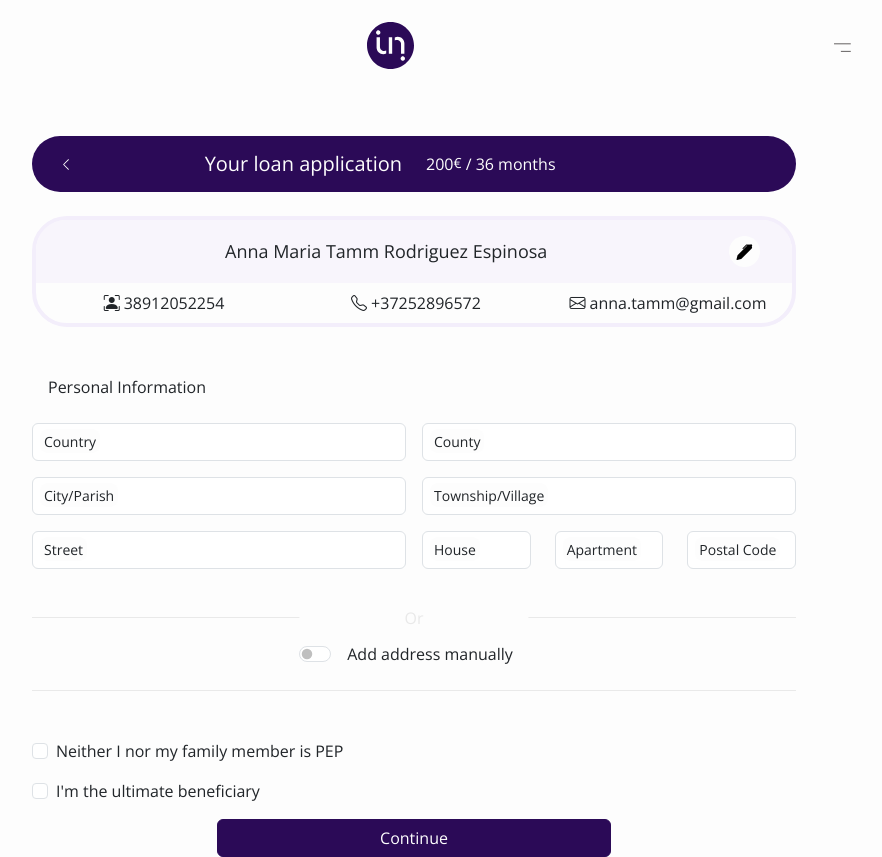
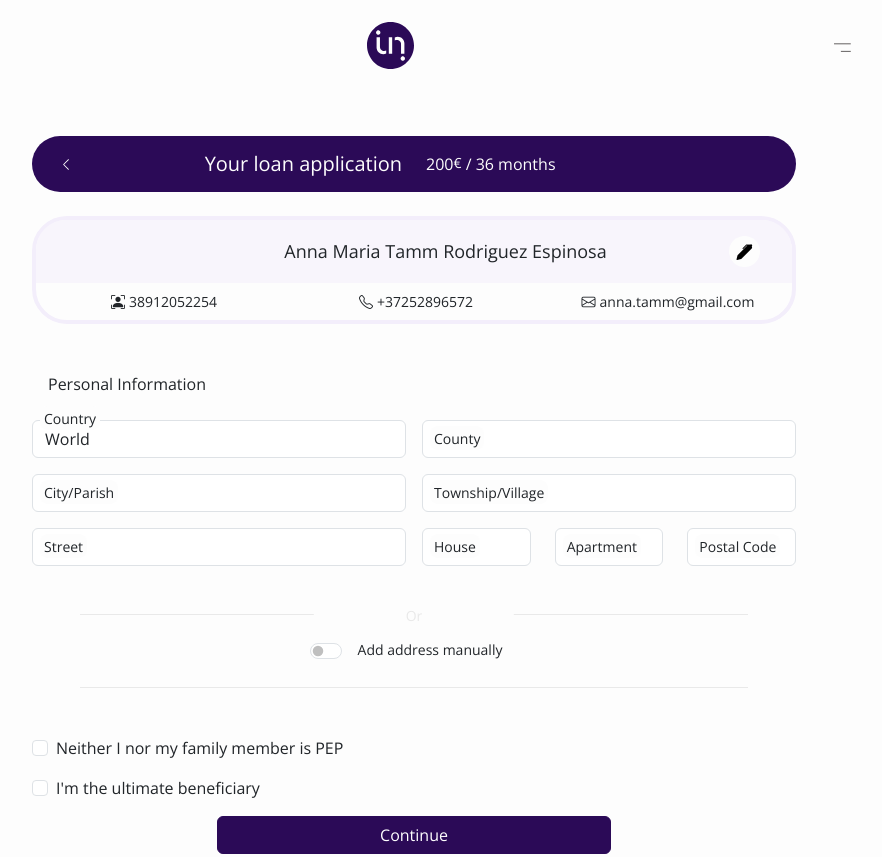
Before and after one commit to dudeDeni/inbank-test, a Vue app: page / in a window 1280 px wide. Shown: the whole page, without its empty margins (226-1108 px from the left). Built offline with nearby package versions, Linux system fonts and the light colour scheme.

Commit message:
manual form event handling

```diff
--- a/src/components/CheckboxManual.vue
+++ b/src/components/CheckboxManual.vue
@@ -1,9 +1,11 @@
 <template>
-  <div class="d-flex justify-content-center border-top border-bottom border-greyLight position-relative text-center my-5">
-    <div class="d-flex text-center justify-content-center position-absolute top-0 start-50 translate-middle bg-textWhite text-greyLight" style="width: 30%;">Or</div>
-    <div class="my-4 form-check form-switch d-flex">
-      <input class="form-check-input d-flex" type="checkbox" role="switch" id="flexSwitchCheckDefault" @input="checkboxToggle($event)">
-      <label class="form-check-label d-flex mx-3" for="flexSwitchCheckDefault">Add address manually</label>
+  <div class="px-5">
+    <div class="d-flex justify-content-center border-top border-bottom border-greyLight position-relative text-center my-5">
+      <div class="d-flex text-center justify-content-center position-absolute fs-6 top-0 start-50 translate-middle bg-textWhite text-greyLight" style="width: 30%;">Or</div>
+      <div class="my-4 form-check form-switch d-flex">
+        <input class="form-check-input d-flex" type="checkbox" role="switch" id="flexSwitchCheckDefault" @input="checkboxToggle($event)">
+        <label class="form-check-label d-flex mx-3 fs-6" for="flexSwitchCheckDefault">Add address manually</label>
+      </div>
     </div>
   </div>
 </template>
--- a/src/components/LoanCarousel.vue
+++ b/src/components/LoanCarousel.vue
@@ -9,7 +9,7 @@
           </button>
           <div class="row align-items-center m-0 px-0">
             <div class="col-6 d-flex justify-content-end">
-              <label class="fw-light lh-lg fs-5">Your loan application</label>
+              <div class="fw-light lh-lg fs-5">Your loan application</div>
             </div>
             <div class="col">
               <div class="fw-lighter d-flex">{{selectedAmount}}<span class="" style="font-size: 14px;">€</span>&nbsp;/<span class="fw-lighter">&nbsp;{{selectedMonths}}&nbsp;months</span></div>
@@ -22,7 +22,7 @@
             <div class="col-4 p-0">
               <div class="fw-light lh-base fs-6 row text-end">
                 <div class="col-5 px-0 position-relative">
-                  <label class="fw-light lh-base fs-6 d-flex align-items-center justify-content-end">Amount</label>
+                  <div class="fw-light lh-base fs-6 d-flex align-items-center justify-content-end">Amount</div>
                   <span v-show="hasError" class="text-danger position-absolute w-100 bottom-20 start-0" style="font-size: 10px;">Out of range</span>
                   <span v-show="rangeAmount" class="text-textWhite position-absolute w-100 bottom-20 start-0" style="font-size: 10px;">200 - 10 000 €</span>
                 </div>
@@ -58,10 +58,10 @@
             </div>
             <div class="col-3 p-0">
               <div class="fw-light lh-base fs-6 row text-end">
-                <label class="col-5 fw-light lh-base fs-6 d-flex align-items-center">Duration</label>
+                <label for="duration" class="col-5 fw-light lh-base fs-6 d-flex align-items-center">Duration</label>
                 <div class="btn-group col-6 offset-1 p-0">
                   <div class="row p-0">
-                    <input type="text" v-model="selectedMonths" id="amount" class="col form-control bg-transparent border-0 border-bottom border-textWhite text-textWhite p-0 rounded-0" style="width: 20px;">
+                    <input type="text" v-model="selectedMonths" id="duration" class="col form-control bg-transparent border-0 border-bottom border-textWhite text-textWhite p-0 rounded-0" style="width: 20px;">
                     <div class="col border-bottom border-textWhite p-0">months</div>
                   </div>
                   <div class="mx-2 dropdown-toggle-split" data-bs-toggle="dropdown" aria-expanded="false"><i class="bi-chevron-down"></i></div>
@@ -79,7 +79,7 @@
             </div>
             <div class="col-4 p-0">
               <div class="row p-0 m-0 bg-secondary rounded-pill ">
-                <label class="col-6 offset-1 p-0 fw-light lh-base fs-6 d-flex justify-content-center align-items-center">Monthly Payment</label>
+                <div class="col-6 offset-1 p-0 fw-light lh-base fs-6 d-flex justify-content-center align-items-center">Monthly Payment</div>
                 <div class="col offset-1 p-0 d-flex align-items-center fs-5">{{ monthlyPayment }}<span style="font-size: 14px;">€</span></div>
               </div>
             </div>
--- a/src/components/LoanForm.vue
+++ b/src/components/LoanForm.vue
@@ -2,13 +2,24 @@
   <div class="loan-form">
     <!-- Form starts here -->
     <form @submit.prevent="submitForm">
+      <!-- Loan amount and duration -->
       <LoanCarousel />
       <!-- User information display -->
       <UserInfoAccordion />
 
       <!-- Personal information section -->
-      <label class="mb-4 mx-3">Personal Information</label>
-      <ManualForm />
+      <div class="mb-4 mx-3">Personal Information</div>
+      <ManualForm
+        :country="formData.country"
+        :city="formData.city"
+        :county="formData.county"
+        :town-ship="formData.townShip"
+        :street="formData.street"
+        :house="formData.house"
+        :apartment="formData.apartment"
+        :postal-code="formData.postalCode"
+        @update="updateFields($event)"
+      />
       <!-- <OptionForm /> -->
 
       <CheckboxManual @check-manually="toggleManualFields"/>
@@ -40,22 +51,27 @@ import { ref } from 'vue'
 import OptionForm from './forms/OptionForm.vue';
 
 const formData = ref({
-  country: '',
-  city: '',
-  county: '',
-  street: '',
-  house: '',
-  apartment: '',
-  postalCode: '',
-  manualAddress: '',
-  pepCheck: '',
-  beneficiaryCheck: ''
+  country: 'World',
+  city: null,
+  county: null,
+  townShip: null,
+  street: null,
+  house: null,
+  apartment: null,
+  postalCode: null,
+  manualAddress: null,
+  pepCheck: null,
+  beneficiaryCheck: null
 })
 
 const isFormManual = ref(false);
 
 const toggleManualFields = (isChecked) => {
   isFormManual.value = isChecked
+}
+
+const updateFields = (payload) => {
+  formData.value[payload.target] = payload.value
 }
 
 </script>
--- a/src/components/UserInfoAccordion.vue
+++ b/src/components/UserInfoAccordion.vue
@@ -20,13 +20,13 @@
       </div>
       <div v-else="!formEdit" class="border border-4 border-light" style="border-radius: 35px">
         <div class="py-3 d-flex justify-content-between align-items-center bg-info" style="border-radius: 30px 30px 0px 0px;">
-          <div class="col-6 offset-3" style="font-size: 18px;">Anna Maria Tamm Rodriguez Espinosa</div>
+          <div class="col-7 offset-3 text-center"><span style="font-size: 18px;">Anna Maria Tamm Rodriguez Espinosa</span></div>
           <div class="col-1 ">
             <button class="bg-textWhite rounded-circle border-0 " style="width: 31px;height: 31px;" type="button" data-bs-toggle="collapse" data-bs-target="#collapseOne" aria-expanded="true" aria-controls="collapseOne" @click="editForm()"><i class="bi bi-pen-fill"></i></button>
           </div>
         </div>
         <div id="collapseOne" class="py-2 accordion-collapse collapse show" data-bs-parent="#accordionExample">
-          <div class="row m-0 text-center ">
+          <div class="row m-0 text-center fs-6">
             <div class="col">
               <i class="bi bi-person-bounding-box mx-1"></i>{{userData.id_code}}
             </div>
--- a/src/components/forms/ManualForm.vue
+++ b/src/components/forms/ManualForm.vue
@@ -1,34 +1,34 @@
 <template>
   <div class="row g-3 mb-3">
     <div class="col">
-      <CustomInput :label="'Country'" :type="'text'" :id="'country'"/>
+      <CustomInput :label="'Country'" :type="'text'" :id="'country'" :model-value="fields.country" @update="updateField($event, 'country')"/>
     </div>
     <div class="col">
-      <CustomInput :label="'County'" :type="'text'" :id="'county'"/>
+      <CustomInput :label="'County'" :type="'county'" :id="'county'" :model-value="fields.county" @update="updateField($event, 'county')"/>
     </div>
   </div>
   <div class="row g-3 mb-3">
     <div class="col">
-      <CustomInput :label="'City/Parish'" :type="'text'" :id="'city'"/>
+      <CustomInput :label="'City/Parish'" :type="'address-level1'" :id="'address-level1'" :model-value="fields.city" @update="updateField($event, 'city')"/>
     </div>
     <div class="col">
-      <CustomInput :label="'Township/Village'" :type="'text'" :id="'town'"/>
+      <CustomInput :label="'Township/Village'" :type="'town'" :id="'town'" :model-value="fields.townShip" @update="updateField($event, 'town')"/>
     </div>
   </div>
   <div class="row g-3 mb-3">
     <div class="col">
-      <CustomInput :label="'Street'" :type="'text'" :id="'street'"/>
+      <CustomInput :label="'Street'" :type="'address-line1'" :id="'address-line1'" :model-value="fields.street" @update="updateField($event, 'street')"/>
     </div>
     <div class="col">
       <div class="row">
         <div class="col">
-          <CustomInput :label="'House'" :type="'text'" :id="'house'"/>
+          <CustomInput :label="'House'" :type="'house'" :id="'house'" :model-value="fields.house" @update="updateField($event, 'house')"/>
         </div>
         <div class="col">
-          <CustomInput :label="'Apartment'" :type="'text'" :id="'apartment'"/>
+          <CustomInput :label="'Apartment'" :type="'apartment'" :id="'apartment'" :model-value="fields.apartment" @update="updateField($event, 'apartment')"/>
         </div>
         <div class="col">
-          <CustomInput :label="'Postal Code'" :type="'text'" :id="'postal code'"/>
+          <CustomInput :label="'Postal Code'" :type="'postal_code'" :id="'postal_code'" :model-value="fields.postalCode" @update="updateField($event, 'postalCode')"/>
         </div>
 
       </div>
@@ -38,14 +38,39 @@
 
 <script setup>
 import CustomInput from '../reusables/CustomInput.vue'
+import { ref } from 'vue'
+
+const emit = defineEmits(['update'])
 
 const props = defineProps({
   country: String,
   city: String,
   county: String,
+  townShip: String,
   street: String,
   house: String,
   apartment: String,
   postalCode: String,
 })
+const fields = ref({
+  country: props.country,
+  city: props.city,
+  county: props.county,
+  townShip: props.townShip,
+  street: props.street,
+  house: props.house,
+  apartment: props.apartment,
+  postalCode: props.postalCode
+})
+
+const updateField = (event, targetField) => {
+  fields.value[targetField] = event
+  const payload = {
+    target: targetField,
+    value: event
+  }
+
+  emit('update', payload)
+}
+
 </script>
--- a/src/components/reusables/CustomInput.vue
+++ b/src/components/reusables/CustomInput.vue
@@ -1,25 +1,27 @@
 <template>
   <div class="position-relative w-100">
-    <div :class="labelClass">
+    <div v-if="label" :class="labelClass">
       <label :for="id" class="fs-6"> {{ label }}</label>
     </div>
     <input
       :type="type"
       :id="id"
       :value="modelValue"
-      @input="$emit('update:modelValue', $event.target.value)"
+      @input="update($event.target.value)"
       v-bind="$attrs"
       class="form-control"
       @focus="toggle('focus')"
       @blur="toggle('blur')"
+      :autocomplete="type"
     />
   </div>
 </template>
 <script setup>
 import { ref, computed } from 'vue'
+
 const props = defineProps({
   label: {
-    type: String,
+    type: [String, Boolean],
     default: '',
   },
   type: {
@@ -31,19 +33,27 @@ const props = defineProps({
     default: '',
   },
   modelValue: {
-    type: String,
+    type: [String, null],
     default: '',
   }
 })
 
-const isActive = ref(false)
+const emit = defineEmits(['update'])
+
+const isActive = ref(props.modelValue ? true : false)
+
+const update = (value) => {
+  emit('update', value)
+}
 
 const toggle = (event) => {
   if (event == 'focus') {
     isActive.value = true
   }
   else {
-    isActive.value = false
+    if (!props.modelValue) {
+      isActive.value = false
+    }
   }
 }
 
```
